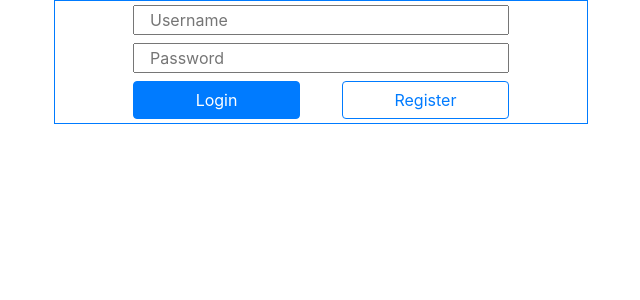
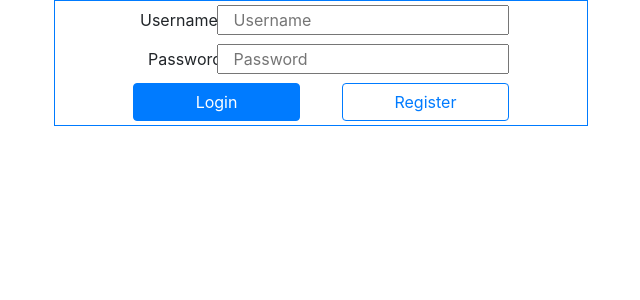
Before and after one commit to JennGoodman/AmericaOnWine, an Angular app in the folder AOW/: page /login in a window 1280 px wide. Shown: the top 300 px of the page, without its empty margins (319-959 px from the left). Built offline with nearby package versions, Linux system fonts and the light colour scheme.

Commit message:
variable bindings added to login component. page fully implemented until services and middle tier works

```diff
--- a/AOW/src/app/login/login.component.html
+++ b/AOW/src/app/login/login.component.html
@@ -2,15 +2,17 @@
   <div class="row justify-content-center">
     <div class="col-5 border border-primary centerContents">
       <form method="post" action="login">
-        <input class="col-9 my-1 mx-2" type="text" id="usernameInput" name="usernameInput" placeholder="Username"><br>
-        <input class="col-9 my-1" type="password" id="passwordInput" name="passwordInput" placeholder="Password"><br>
-        <button class="col-4 my-1 btn btn-primary" id="submitButton" type="button">Login</button>
-        <button class="col-4 my-1 offset-md-1 btn btn-outline-primary" id="registerButton" type="button">Register</button>
+        <label class="col-2" for="usernameInput">Username:</label>
+        <input class="col-7 my-1 mx-2" type="text" id="usernameInput" #usernameInput name="usernameInput" placeholder="Username"><br>
+        <label class="col-2" for="passwordInput">Password:</label>
+        <input class="col-7 my-1" type="password" id="passwordInput" #passwordInput name="passwordInput" placeholder="Password"><br>
+        <button (click)="login(usernameInput.value, passwordInput.value)"class="col-4 my-1 btn btn-primary" id="submitButton" type="button">Login</button>
+        <button (click)="register()" class="col-4 my-1 offset-md-1 btn btn-outline-primary" id="registerButton" type="button">Register</button>
       </form>
     </div>
   </div>
   <div class="row justify-content-center">
-      <div class="col-5 alert alert-danger invisible" id="loginFailedAlert" role="alert">
+      <div class="col-5 alert alert-danger" id="loginFailedAlert" role="alert" *ngIf="loginFailed">
           Error: Invalid Credentials
       </div>
   </div>
--- a/AOW/src/app/login/login.component.ts
+++ b/AOW/src/app/login/login.component.ts
@@ -7,9 +7,19 @@ import { Component, OnInit } from '@angular/core';
 })
 export class LoginComponent implements OnInit {
 
-  constructor() { }
+  loginFailed: boolean;
+  constructor() {
+    this.loginFailed = false;
+  }
 
   ngOnInit() {
   }
 
+  login(username: string, password: string) {
+    // TODO
+  }
+
+  register() {
+    // TODO
+  }
 }
```
